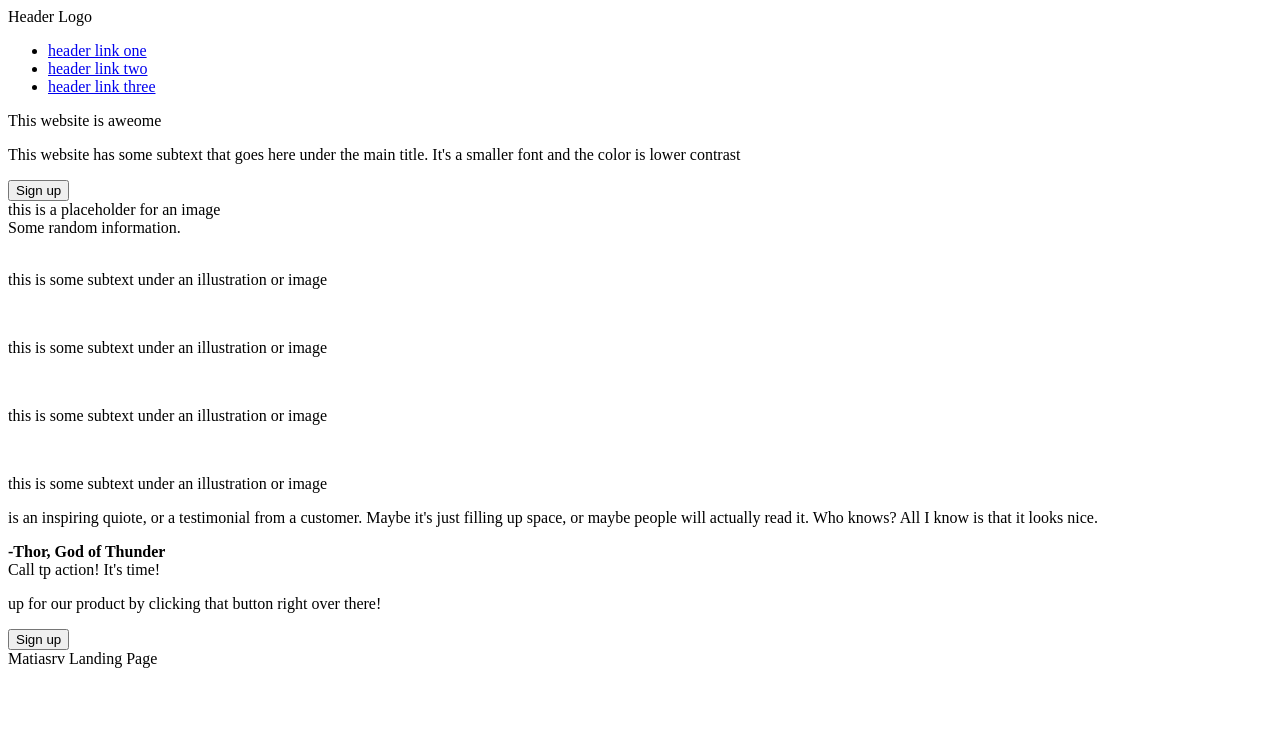
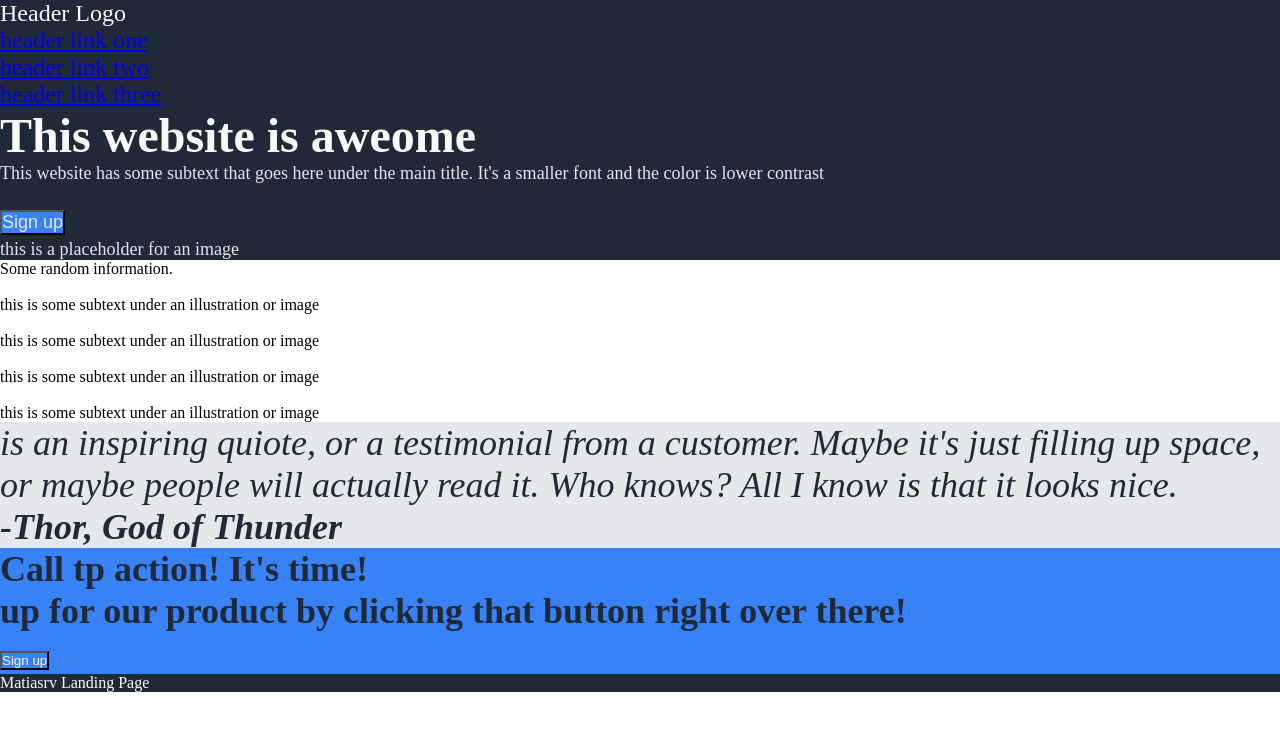
Before and after one commit to matiasrv/landing-page, a plain HTML site: page index.html in a window 1280 px wide. Drawn offline with Linux system fonts and the light colour scheme.

Commit message:
color and font styles

```diff
--- a/css/style.css
+++ b/css/style.css
@@ -0,0 +1,37 @@
+* {
+    margin: 0;
+    padding: 0;
+}
+
+header, footer{
+    background-color: #1f2937;
+    font-size: 24px;
+    color: #f9faf8;
+}
+.hero{
+    font-size: 48px;
+    font-weight: bolder;
+}
+.hero>div>p, .hero>div>button, .placeholder {
+    font-size: 18px;
+    color: #e5e7eb;
+    font-weight: normal;
+}
+.ad, button {
+    color: #f9faf8;
+    background-color: #3882f6;
+}
+.ad{
+    font-size: 36px;
+    font-weight: bolder;
+    color: #1f2937;
+}
+.quote {
+    background-color: #e5e7eb;
+    font-size: 36px;
+    font-style: italic;
+    color: #1f2937;
+}
+footer {
+    font-size: 16px;
+}
--- a/index.html
+++ b/index.html
@@ -5,16 +5,18 @@
     <meta http-equiv="X-UA-Compatible" content="IE=edge">
     <meta name="viewport" content="width=device-width, initial-scale=1.0">
     <title>Document</title>
-    <link >
+    <link rel="stylesheet" href="css/style.css">
 </head>
 <body>
     <header>
+        <div>
             Header Logo
             <ul>
                 <li><a href="#">header link one</a></li>
                 <li><a href="#">header link two</a></li>
                 <li><a href="#">header link three</a></li>
             </ul>
+        </div>
         <div class="hero">
             <div>
                 This website is aweome
```
Lines whose indentation alone changed are shown as unchanged.
